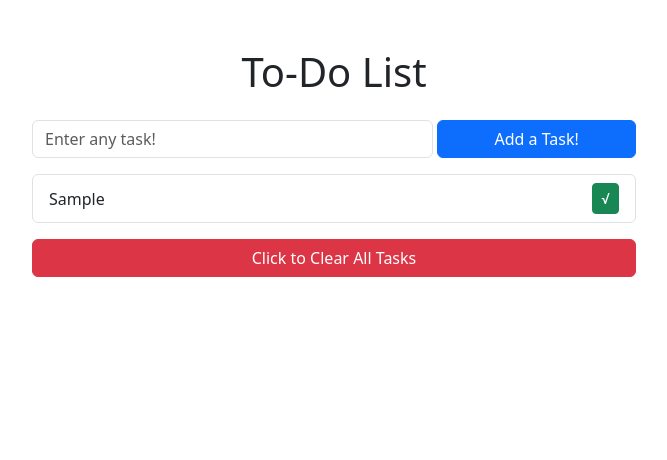
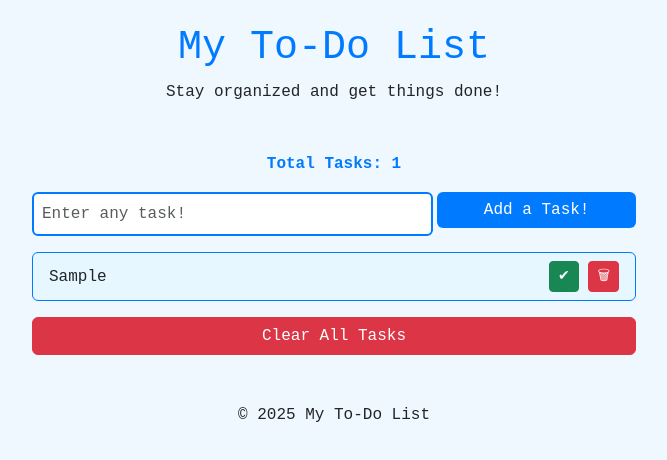
Before and after one commit to rangerfan22916/todolist, a plain HTML site: page index.html in a window 1280 px wide. Both pictures are taken after typing "Sample" into the empty fields and a click on the button "Add a Task!". Shown: the whole page, without its empty margins (306-973 px from the left). Drawn offline with nearby package versions, Linux system fonts and the light colour scheme.

Commit message:
added all neseccary components

```diff
--- a/index.html
+++ b/index.html
@@ -3,57 +3,39 @@
 
 <head>
     <title>To Do List</title>
-    <!-- Required meta tags -->
     <meta charset="utf-8" />
     <meta name="viewport" content="width=device-width, initial-scale=1, shrink-to-fit=no" />
-    <!-- Bootstrap CSS v5.2.1 -->
     <link href="https://cdn.jsdelivr.net/npm/bootstrap@5.3.2/dist/css/bootstrap.min.css" rel="stylesheet"
-        integrity="sha384-T3c6CoIi6uLrA9TneNEoa7RxnatzjcDSCmG1MXxSR1GAsXEV/Dwwykc2MPK8M2HN" crossorigin="anonymous" />
+        crossorigin="anonymous" />
     <link rel="stylesheet" href="style.css" />
 </head>
 
 <body class="container-fluid">
-    <header>
-        <!--
-      <h2>To Do List</h2>
-      <h6>
-        A to do list to organize everything you need to do through the day!
-      </h6>
-    -->
+    <header class="text-center mt-4">
+        <h1>My To-Do List</h1>
+        <p>Stay organized and get things done!</p>
     </header>
 
     <main class="container-fluid mt-5">
         <div class="row justify-content-center">
             <div class="col-md-8 col-lg-6">
-                <div class="h1 text-center mb-4">To-Do List</div>
+                <div id="taskCounter" class="text-center mb-3">Tasks: 0</div>
                 <div class="row g-1">
-                    <!-- g-# is the tag for a gutter, 1-2 is smaller, 4-5 is larger ~ changes the in-between on btn thingy-->
                     <div class="col-8">
                         <input type="text" id="taskInput" class="form-control" placeholder="Enter any task!" />
                     </div>
                     <div class="col-4">
-                        <button id="addTaskButton" class="btn btn-primary w-100">
-                            Add a Task!
-                        </button>
+                        <button id="addTaskButton" class="btn btn-primary w-100">Add a Task!</button>
                     </div>
                 </div>
                 <ul id="taskList" class="list-group mt-3"></ul>
-                <button id="clearTaskBtn" class="btn btn-danger mt-3 w-100">
-                    Click to Clear All Tasks
-                </button>
+                <button id="clearTaskBtn" class="btn btn-danger mt-3 w-100">Clear All Tasks</button>
             </div>
         </div>
     </main>
 
-    <footer></footer>
+    <footer class="text-center mt-5">&copy; 2025 My To-Do List</footer>
 
-    <!-- Bootstrap JavaScript Libraries -->
-    <script src="https://cdn.jsdelivr.net/npm/@popperjs/core@2.11.8/dist/umd/popper.min.js"
-        integrity="sha384-I7E8VVD/ismYTF4hNIPjVp/Zjvgyol6VFvRkX/vR+Vc4jQkC+hVqc2pM8ODewa9r"
-        crossorigin="anonymous"></script>
-    <script src="https://cdn.jsdelivr.net/npm/bootstrap@5.3.2/dist/js/bootstrap.min.js"
-        integrity="sha384-BBtl+eGJRgqQAUMxJ7pMwbEyER4l1g+O15P+16Ep7Q9Q+zqX6gSbd85u4mG4QzX+"
-        crossorigin="anonymous"></script>
     <script src="script.js"></script>
 </body>
 
--- a/script.js
+++ b/script.js
@@ -1,64 +1,64 @@
-//Init(Create) an empty array element called tasks
 let tasks = [];
 
-//Add an ON CLICK event listener to the "add task button" that calls a function
-document.getElementById("addTaskButton").addEventListener("click", function () {
-  //get the value of the input box and store it in a variable called taskInput
-  let taskInput = document.getElementById("taskInput").value;
+const taskInput = document.getElementById("taskInput");
+const taskList = document.getElementById("taskList");
+const taskCounter = document.getElementById("taskCounter");
 
-  //Check if taskInput has value or something in it
-  if (taskInput) {
-    tasks.push(taskInput);
+document.getElementById("addTaskButton").addEventListener("click", addTask);
+taskInput.addEventListener("keydown", function (event) {
+  if (event.key === "Enter") addTask();
+});
+document.getElementById("clearTaskBtn").addEventListener("click", clearTasks);
 
-    //clear the input field
-    document.getElementById("taskInput").value = "";
-
-    // call the function to update the task list displayt
+function addTask() {
+  const task = taskInput.value.trim();
+  if (task) {
+    tasks.push({ text: task, completed: false });
+    taskInput.value = "";
     displayTasks();
   }
-});
+}
 
-//function to display tasks in the list
 function displayTasks() {
-  //select the unordered list (tasklist) in the html
-  let taskList = document.getElementById("taskList");
-
-  //clear the existing task list before updating it
   taskList.innerHTML = "";
-
-  //loops through each task in the array and create a list item
-
   tasks.forEach((task, index) => {
-    //create a new <li> element for each task
-    let li = document.createElement("li");
-
-    //Add css classes for styling
+    const li = document.createElement("li");
     li.classList.add(
       "list-group-item",
       "d-flex",
       "justify-content-between",
       "align-items-center"
     );
+    if (task.completed) li.classList.add("completed");
 
-    li.innerHTML = `${task} <button class='btn btn-success btn-sm' onclick='removeTask(${index})'> √ </button>`;
+    li.innerHTML = `${task.text}
+      <div>
+        <button class='btn btn-success btn-sm' onclick='toggleTask(${index})'>✔</button>
+        <button class='btn btn-danger btn-sm' onclick='removeTask(${index})'>🗑</button>
+      </div>`;
 
-    //append the new tasks to the task list
     taskList.appendChild(li);
   });
+  updateTaskCounter();
 }
 
-//Function to remove a task from thee list when the check button is clicked
+function toggleTask(index) {
+  tasks[index].completed = !tasks[index].completed;
+  displayTasks();
+}
 
 function removeTask(index) {
   tasks.splice(index, 1);
-
   displayTasks();
 }
 
-//Event listener for the "Clear all tasks" button
-document.getElementById("clearTaskBtn").addEventListener("click", function () {
-  //empty thr tasks array to remove all tasks
+function clearTasks() {
   tasks = [];
-  //call the function to update the tasks list display
   displayTasks();
-});
+}
+
+function updateTaskCounter() {
+  taskCounter.textContent = `Total Tasks: ${tasks.length}`;
+}
+
+displayTasks();
--- a/style.css
+++ b/style.css
@@ -0,0 +1,40 @@
+body {
+    font-family: 'Space Mono', monospace;
+    background-color: #f0f8ff;
+    margin: 0;
+    padding: 0;
+  }
+
+  h1 {
+    color: #007bff;
+    font-size: 2.5rem;
+  }
+
+  #taskInput {
+    border: 2px solid #007bff;
+    padding: 0.5rem;
+  }
+
+  .btn-primary {
+    background-color: #007bff;
+    border: none;
+  }
+
+  .btn-danger {
+    background-color: #dc3545;
+  }
+
+  .list-group-item {
+    background-color: #e6f7ff;
+    border: 1px solid #007bff;
+  }
+
+  .completed {
+    text-decoration: line-through;
+    background-color: #d4edda;
+  }
+
+  #taskCounter {
+    font-weight: bold;
+    color: #007bff;
+  }
```
